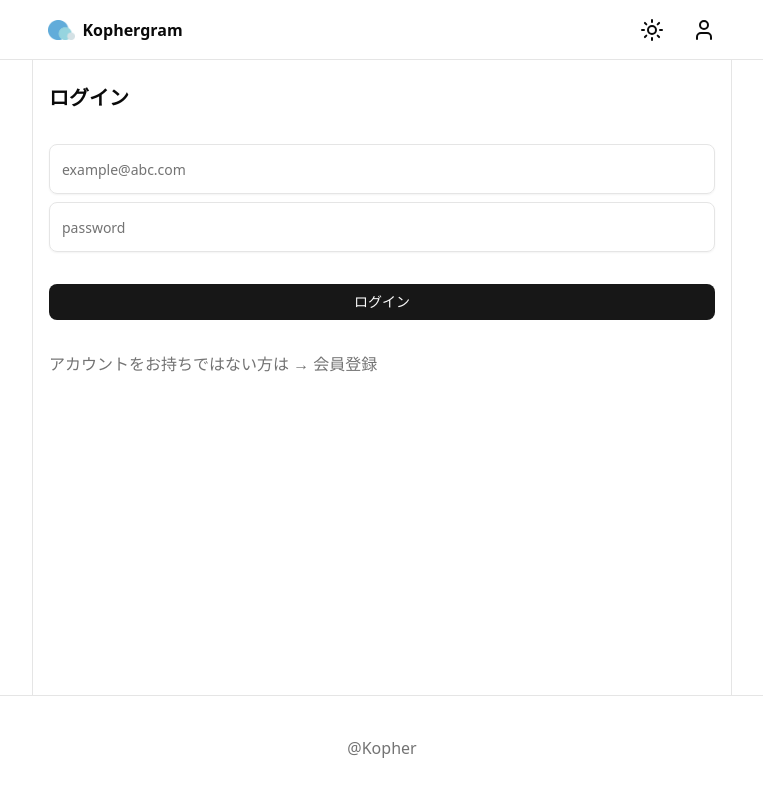
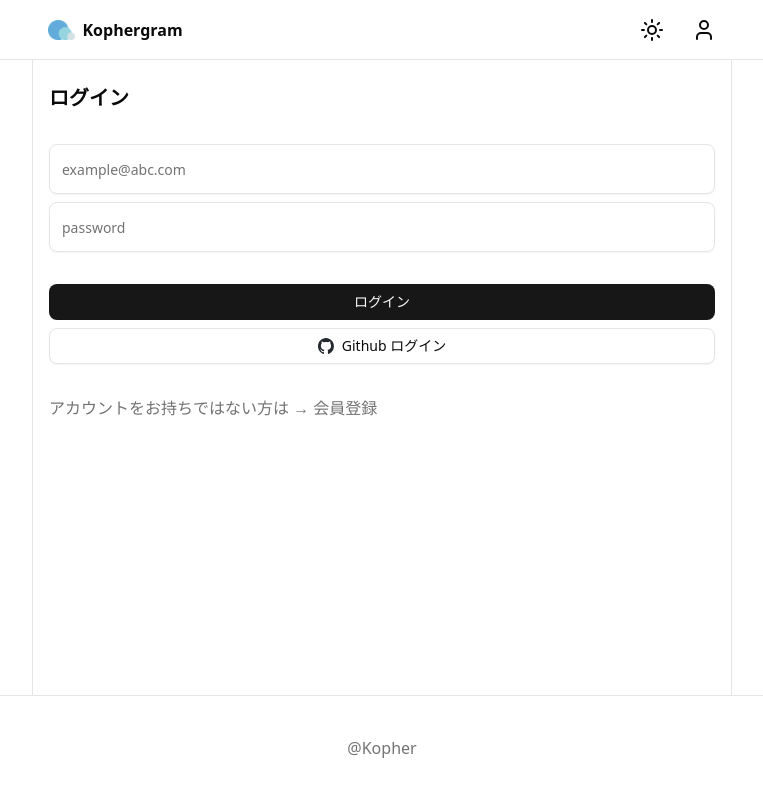
Before and after one commit to kopher1601/react-studies, a React (Vite) app in the folder kopher-sns/: page /sign-in in a window 1280 px wide. Shown: the top 794 px of the page, without its empty margins (258-1021 px from the left). Built offline with nearby package versions, Linux system fonts and the light colour scheme; no server answers.

Commit message:
Add GitHub OAuth sign-in flow using Supabase auth and React Query useMutation

```diff
--- a/kopher-sns/src/api/auth.ts
+++ b/kopher-sns/src/api/auth.ts
@@ -1,4 +1,5 @@
 import supabase from "@/lib/supabase.ts";
+import type { Provider } from "@supabase/supabase-js";
 
 interface AuthRequestParams {
   email: string;
@@ -26,3 +27,15 @@ export async function signIn({ email, password }: AuthRequestParams) {
 
   return data;
 }
+
+export async function signInWithOAuth(provider: Provider) {
+  const { data, error } = await supabase.auth.signInWithOAuth({
+    provider,
+  });
+  if (error) {
+    console.error(error);
+    throw new Error(error.message);
+  }
+
+  return data;
+}
--- /dev/null
+++ b/kopher-sns/src/hooks/mutations/use-sign-in-with-oauth.ts
@@ -0,0 +1,8 @@
+import { useMutation } from "@tanstack/react-query";
+import { signInWithOAuth } from "@/api/auth.ts";
+
+export function useSignInWithOAuth() {
+  return useMutation({
+    mutationFn: signInWithOAuth,
+  });
+}
--- a/kopher-sns/src/pages/sign-in-page.tsx
+++ b/kopher-sns/src/pages/sign-in-page.tsx
@@ -4,11 +4,15 @@ import { Link } from "react-router";
 import { useState } from "react";
 import { useSignInWithPassword } from "@/hooks/mutations/use-sign-in-with-password.ts";
 
+import GithubIcon from "@/assets/github-mark.svg";
+import { useSignInWithOAuth } from "@/hooks/mutations/use-sign-in-with-oauth.ts";
+
 export default function SignInPage() {
   const [email, setEmail] = useState("");
   const [password, setPassword] = useState("");
 
   const { mutate: signIn } = useSignInWithPassword();
+  const { mutate: signInWithOAuth } = useSignInWithOAuth();
 
   const handleSignInClick = () => {
     if (email.trim() === "") {
@@ -20,6 +24,10 @@ export default function SignInPage() {
     }
 
     signIn({ email, password });
+  };
+
+  const handleSignInWithOAuthClick = () => {
+    signInWithOAuth("github");
   };
 
   return (
@@ -41,9 +49,17 @@ export default function SignInPage() {
           onChange={(e) => setPassword(e.target.value)}
         />
       </div>
-      <div>
+      <div className="flex flex-col gap-2">
         <Button className="w-full" onClick={handleSignInClick}>
           ログイン
+        </Button>
+        <Button
+          className="w-full"
+          variant="outline"
+          onClick={handleSignInWithOAuthClick}
+        >
+          <img src={GithubIcon} alt="Github Icon" className="h-4 w-4" />
+          Github ログイン
         </Button>
       </div>
       <div>
```
Also changed, not shown: kopher-sns/src/assets/github-mark-white.svg (added), kopher-sns/src/assets/github-mark.svg (added).
